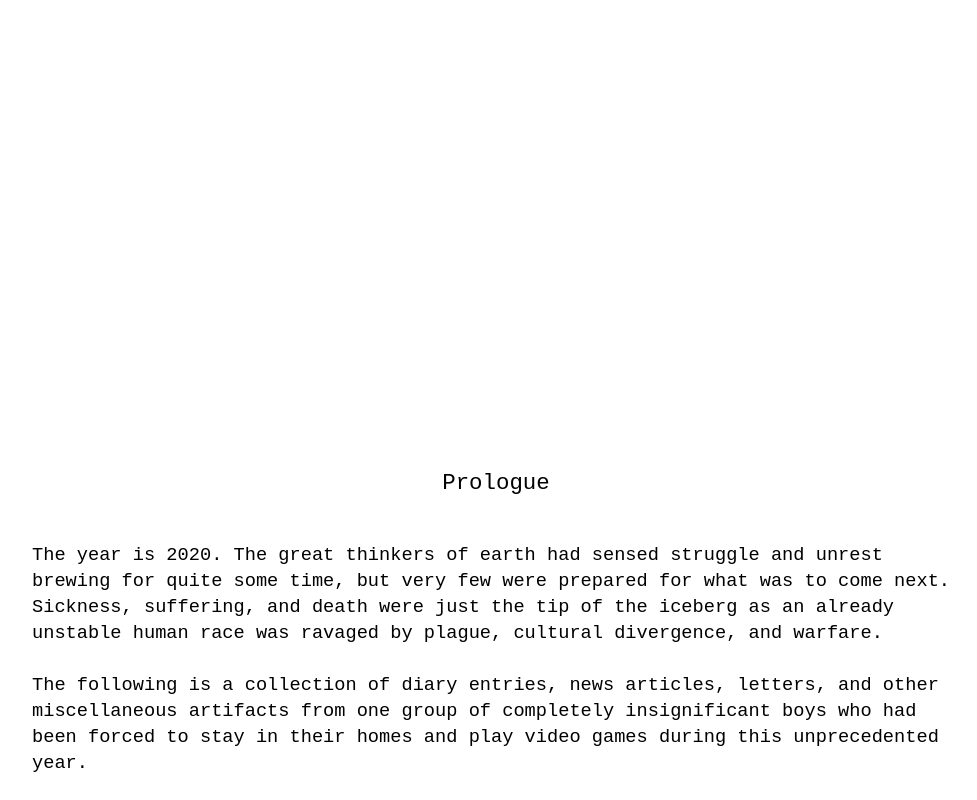
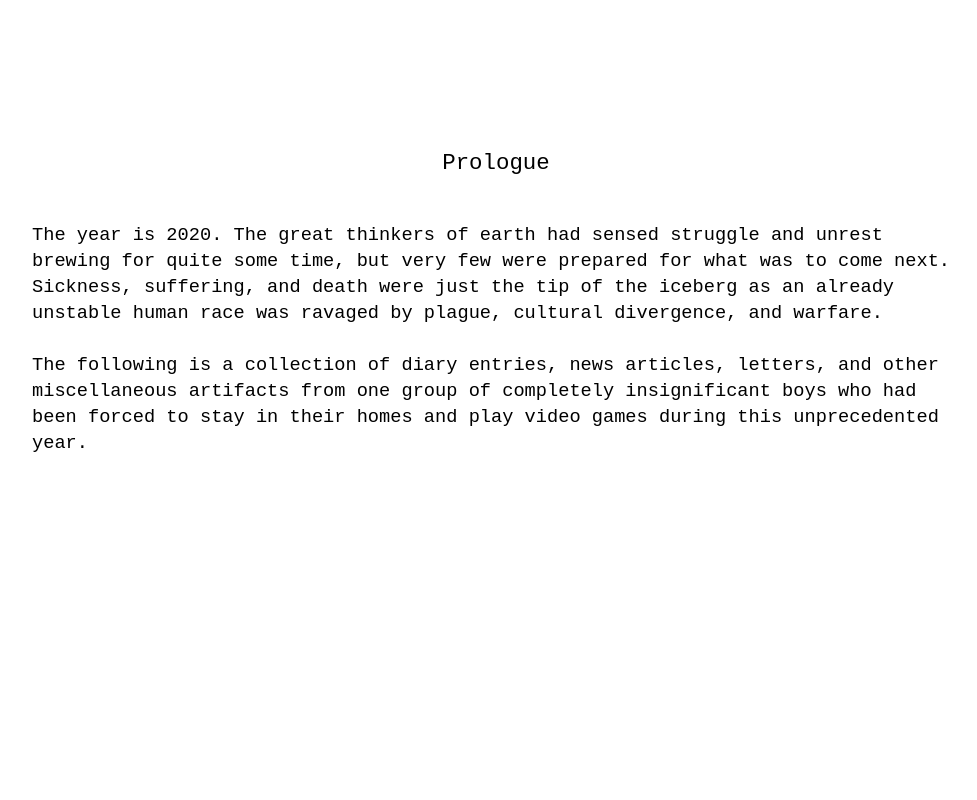
Before and after one commit to kduckets/tfw, a Next.js app: page / in a window 1280 px wide. Shown: the part 680-1480 px from the top of the page, without its empty margins (144-1121 px from the left). Built offline with nearby package versions, Linux system fonts and the light colour scheme; a web font is replaced by a local one.

Commit message:
Update global.css

```diff
--- a/styles/global.css
+++ b/styles/global.css
@@ -17,7 +17,6 @@ p{
 
 .title{
   font-size:26pt;
-
 }
 .title span{
   opacity: 0;
@@ -50,7 +49,7 @@ p{
 
 .prologue{
   font-family: 'Xanh Mono', monospace;
-  padding-top: 20rem;
+  /* padding-top: 20rem; */
   display: flex;
   flex-direction: column;
   justify-content: center;
@@ -69,6 +68,8 @@ p.diary{
 p.news{
   font-family: 'Inconsolata', monospace;
   text-align: justify;
+  font-size: 1.2rem;
+
 }
 
 p.story{
```
